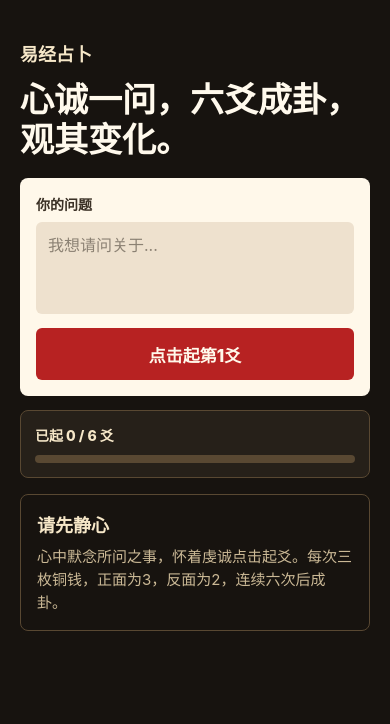
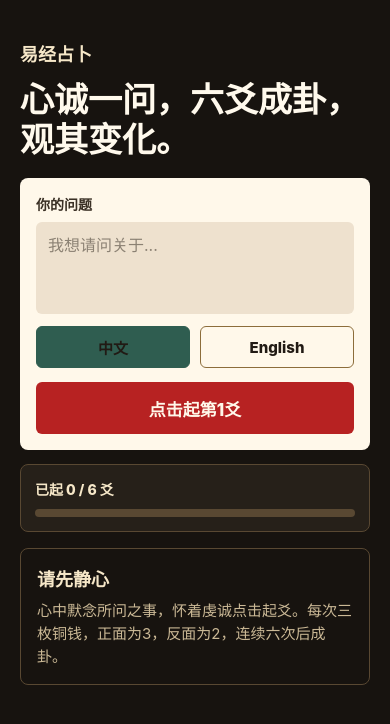
Before and after one commit to Skywalker141/iching-fortune-app, a React Native app: screen / in a window 390 px wide. Shown: the top 724 px of the page. Built offline with nearby package versions, Linux system fonts and the light colour scheme.

Commit message:
add ch and EN switch

```diff
--- a/App.tsx
+++ b/App.tsx
@@ -19,6 +19,7 @@ type CastRecord = {
 };
 
 type Page = "casting" | "gemini" | "answer";
+type Language = "zh" | "en";
 
 type GeminiResponse = {
   text?: string;
@@ -260,13 +261,15 @@ function buildGeminiPrompt({
   primary,
   relating,
   changingLines,
-  casts
+  casts,
+  language
 }: {
   question: string;
   primary: Hexagram;
   relating: Hexagram;
   changingLines: Array<{ line: LineValue; position: number }>;
   casts: CastRecord[];
+  language: Language;
 }) {
   const primaryReading = chineseReadings[primary.number];
   const relatingReading = chineseReadings[relating.number];
@@ -354,7 +357,7 @@ function buildGeminiPrompt({
 
 # 输出要求
 
-语言：中文。
+语言：${language === "zh" ? "简体中文" : "English"}
 
 风格：像资深易经老师，直接、沉稳、具体。
 
@@ -539,6 +542,7 @@ function HexagramCard({
 
 export default function App() {
   const [question, setQuestion] = useState("");
+  const [language, setLanguage] = useState<Language>("zh");
   const [casts, setCasts] = useState<CastRecord[]>([]);
   const [geminiAnswer, setGeminiAnswer] = useState("");
   const [geminiError, setGeminiError] = useState("");
@@ -598,7 +602,8 @@ export default function App() {
         primary: reading.primary,
         relating: reading.relating,
         changingLines: reading.changingLines,
-        casts
+        casts,
+        language
       });
       const response = await fetch(geminiBackendUrl, {
         method: "POST",
@@ -743,6 +748,27 @@ export default function App() {
             multiline
             style={styles.input}
           />
+          <View style={styles.languageRow}>
+  <Pressable
+    style={[
+      styles.languageButton,
+      language === "zh" && styles.languageButtonActive
+    ]}
+    onPress={() => setLanguage("zh")}
+  >
+    <Text style={styles.languageButtonText}>中文</Text>
+  </Pressable>
+
+  <Pressable
+    style={[
+      styles.languageButton,
+      language === "en" && styles.languageButtonActive
+    ]}
+    onPress={() => setLanguage("en")}
+  >
+    <Text style={styles.languageButtonText}>English</Text>
+  </Pressable>
+</View>
           <View style={styles.actionRow}>
             <Pressable style={({ pressed }) => [styles.castButton, casts.length > 0 && styles.actionButton, pressed && styles.buttonPressed]} onPress={cast}>
               <Text style={styles.castButtonText}>
@@ -801,7 +827,30 @@ export default function App() {
 }
 
 const styles = StyleSheet.create({
-  safeArea: {
+  languageRow: {
+  flexDirection: "row",
+  gap: 10,
+  marginTop: 12
+},
+languageButton: {
+  flex: 1,
+  height: 42,
+  borderRadius: 6,
+  borderWidth: 1,
+  borderColor: "#8c6d3b",
+  alignItems: "center",
+  justifyContent: "center"
+},
+languageButtonActive: {
+  backgroundColor: "#2f5d50",
+  borderColor: "#2f5d50"
+},
+languageButtonText: {
+  color: "#211a14",
+  fontSize: 15,
+  fontWeight: "800"
+},
+safeArea: {
     flex: 1,
     backgroundColor: "#17130f"
   },
```
